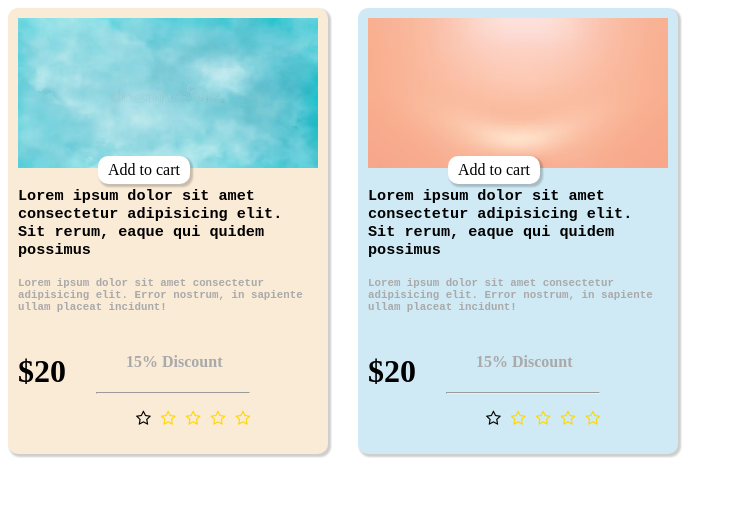
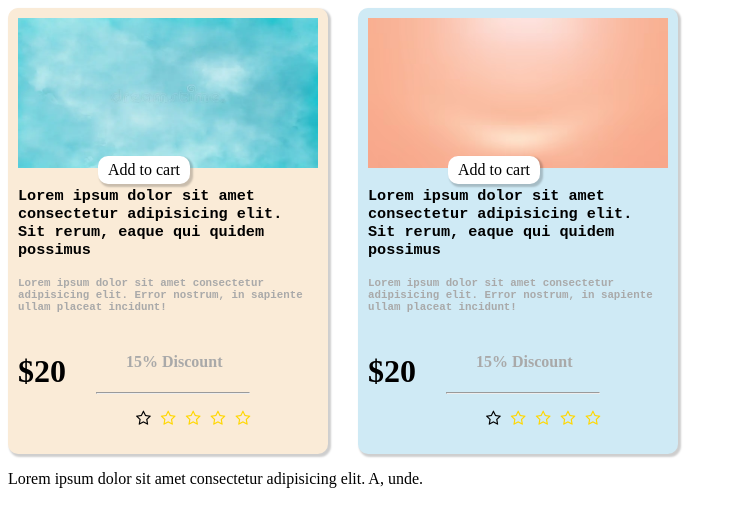
Before and after one commit to srabonty05/card_design2, a plain HTML site: page index.html in a window 1280 px wide. Shown: the whole page, without its empty margins (0-737 px from the left). Drawn offline with Linux system fonts and the light colour scheme.

Commit message:
lorem text

```diff
--- a/index.html
+++ b/index.html
@@ -63,6 +63,9 @@
                 </div>
             </div>
 </div>
+<div>
+    <p>Lorem ipsum dolor sit amet consectetur adipisicing elit. A, unde.</p>
+</div>
 
 
 
```
